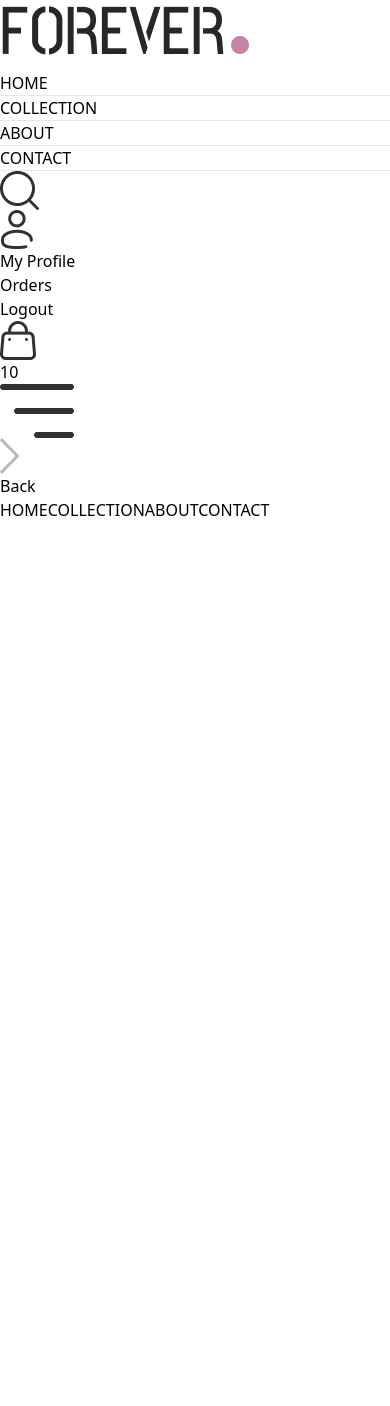
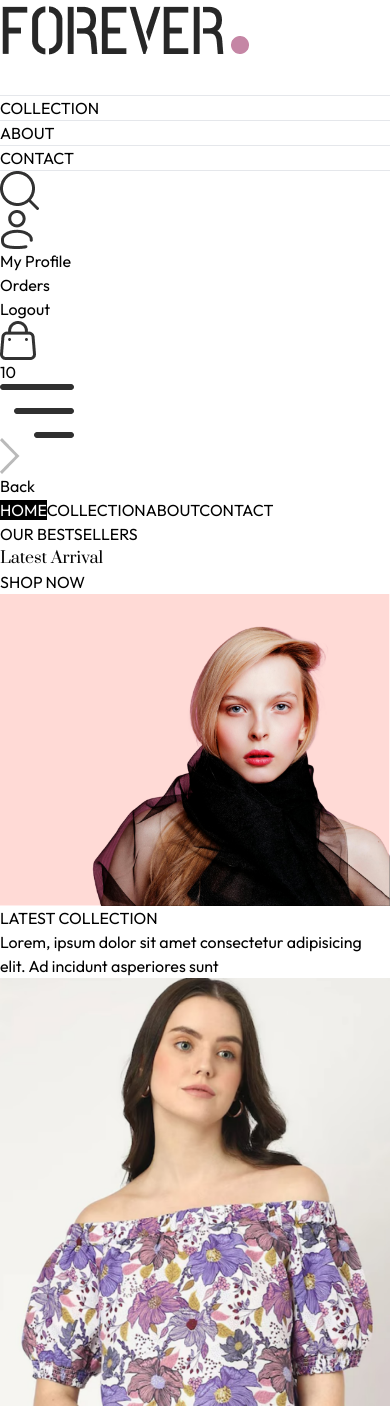
Before and after one commit to ROSCDX/Ecommerce_MERN_1, a React (Vite) app in the folder frontend/: page / in a window 390 px wide. Shown: the top 1406 px of the page. Before the commit the page ends 844 px from the top, so only its background shows below. Built offline with nearby package versions, Linux system fonts and the light colour scheme.

Commit message:
Added herosection and latest collection page

```diff
--- /dev/null
+++ b/frontend/src/components/Hero.jsx
@@ -0,0 +1,26 @@
+import React from 'react'
+import {assets} from '../assets/assets'
+const Hero = () => {
+  return (
+    <div className='flex flex-col sm:flex-row border border-gray-400'>
+      {/* Hero left */}
+      <div className='w-full sm:w-1/2 flex items-center justify-center py-10 sm:py-0'>
+        <div className='text-[#414141]'>
+            <div className='flex items-center gap-2'>
+                <p className='w-8 md:w-11 h-[2px] bg-[#414141]'></p>
+                <p className='font-medium text-sm md:text-base'>OUR BESTSELLERS</p>
+           </div>
+           <h1 className='prata-regular text-3xl sm:py-3 lg:text-5xl leading-relaxed'>Latest Arrival</h1>
+           <div className='flex items-center gap-2'>
+            <p className='font-semibold text-sm md:text-base'> SHOP NOW</p>
+            <p className='w-8 md:w-11 h-[1px] bg-[#414141]'></p>
+           </div>
+        </div>
+      </div>
+      {/* Hero right */}
+      <img className='w-full sm:w-1/2' src={assets.hero_img} alt="" />
+    </div>
+  )
+}
+
+export default Hero
--- /dev/null
+++ b/frontend/src/components/LatestCollection.jsx
@@ -0,0 +1,37 @@
+import React, { useContext, useEffect, useState } from 'react'
+import { ShopContext } from '../context/ShopContext'
+import Title from './Title'
+import ProductItem from './ProductItem'
+
+const LatestCollection = () => {
+
+    const { products } = useContext(ShopContext)
+    const [latestProducts, setLatestProducts] = useState([])
+
+
+    useEffect(() =>{
+      setLatestProducts(products.slice(0,10))
+    },[])
+
+  return (
+    <div className='my-10'>
+      <div className='text-center py-8 text-3xl'>
+        <Title text1={'LATEST'} text2={'COLLECTION'}/>
+        <p className='w-3/4 m-auto text-xs sm:text-sm md:text-base text-gray-600'>
+          Lorem, ipsum dolor sit amet consectetur adipisicing elit. Ad incidunt asperiores sunt
+        </p>
+      </div>
+
+      {/* Rendering Products */}
+      <div className='grid grid-cols-2 sm:grid-cols-3 md:grid-cols-4 lg:grid-cols-5 gap-4 gap-y-6'>
+        {
+          latestProducts.map((item, index) =>(
+            <ProductItem key={index} id={item._id} image={item.image} name={item.name} price={item.price} />
+          ))
+        }
+      </div>
+    </div>
+  )
+}
+
+export default LatestCollection
--- a/frontend/src/components/Navbar.jsx
+++ b/frontend/src/components/Navbar.jsx
@@ -7,7 +7,7 @@
 
   return (
     <div className="flex items-center justify-between py-5 font-medium">
-      <img src={assets.logo} className="w-36" alt="" />
+      <Link to='/'><img src={assets.logo} className="w-36" alt="" /></Link>
       <ul className="hidden sm:flex gap-5 text-sm text-gray-700">
         <NavLink to='/' className="flex flex-col items-center gap-1">
           <p>HOME</p>
--- /dev/null
+++ b/frontend/src/components/ProductItem.jsx
@@ -0,0 +1,19 @@
+import React, { useContext } from 'react'
+import { ShopContext } from '../context/ShopContext'
+import {Link} from 'react-router-dom'
+const ProductItem = ({id,image,name,price}) => {
+
+    const {currency} = useContext(ShopContext)
+
+  return (
+    <Link className='text-gray-700 cursor-pointer' to={`/product/${id}`}>
+        <div className='overflow-hidden'>
+            <img className='hover:scale-110 transition ease-in-out' src={image[0]} alt="" />
+        </div>
+        <p className='pt-3 pb-1 text-sm'>{name}</p>
+        <p className='text-sm font-medium'>{currency}{price}</p>
+    </Link>
+  )
+}
+
+export default ProductItem
--- /dev/null
+++ b/frontend/src/components/Title.jsx
@@ -0,0 +1,12 @@
+import React from 'react'
+
+const Title = ({text1, text2}) => {
+  return (
+    <div className='inline-flex gap-2 items-center mb-3'>
+      <p className='text-gray-500'>{text1} <span className='text-gray-700 font-medium'>{text2}</span> </p>
+      <p className='w-8 sm:w-12 h-[1px] sm:h-[2px] bg-gray-700'></p>
+    </div>
+  )
+}
+
+export default Title
--- /dev/null
+++ b/frontend/src/context/ShopContext.jsx
@@ -0,0 +1,24 @@
+import { createContext } from "react";
+import { products } from "../assets/assets";
+
+
+export const ShopContext = createContext();
+
+const ShopContextProvider = (props) =>{
+
+    const currency = '$'
+    const delivery_fee = 10;
+
+
+    const value = {
+        products, currency, delivery_fee
+    }
+
+    return (
+        <ShopContext.Provider value={value}>
+            {props.children}
+        </ShopContext.Provider>
+    )
+}
+
+export default ShopContextProvider;
--- a/frontend/src/index.css
+++ b/frontend/src/index.css
@@ -1,3 +1,5 @@
+@import url('https://fonts.googleapis.com/css2?family=Inter:ital,opsz,wght@0,14..32,100..900;1,14..32,100..900&family=Outfit:wght@100..900&family=Prata&display=swap');
+
 @tailwind base;
 @tailwind components;
 @tailwind utilities;
@@ -5,3 +7,21 @@
 a.active hr{
     display: block;
 }
+
+*{
+    font-family: Outfit;
+}
+
+.prata-regular {
+    font-family: "Prata", serif;
+    font-weight: 400;
+    font-style: normal;
+  }
+
+
+@media (max-width:640px) {
+    a.active{
+        background-color: black;
+        color: white;
+    }
+}
--- a/frontend/src/main.jsx
+++ b/frontend/src/main.jsx
@@ -3,9 +3,13 @@
 import './index.css'
 import App from './App.jsx'
 import {BrowserRouter} from 'react-router-dom'
+import ShopContextProvider from './context/ShopContext.jsx'
+
 
 createRoot(document.getElementById('root')).render(
   <BrowserRouter>
-    <App />
+    <ShopContextProvider>
+      <App />
+    </ShopContextProvider>
   </BrowserRouter>,
 )
--- a/frontend/src/pages/Home.jsx
+++ b/frontend/src/pages/Home.jsx
@@ -1,9 +1,12 @@
 import React from 'react'
+import Hero from '../components/Hero'
+import LatestCollection from '../components/LatestCollection'
 
 const Home = () => {
   return (
     <div>
-
+      <Hero/>
+      <LatestCollection/>
     </div>
   )
 }
```
